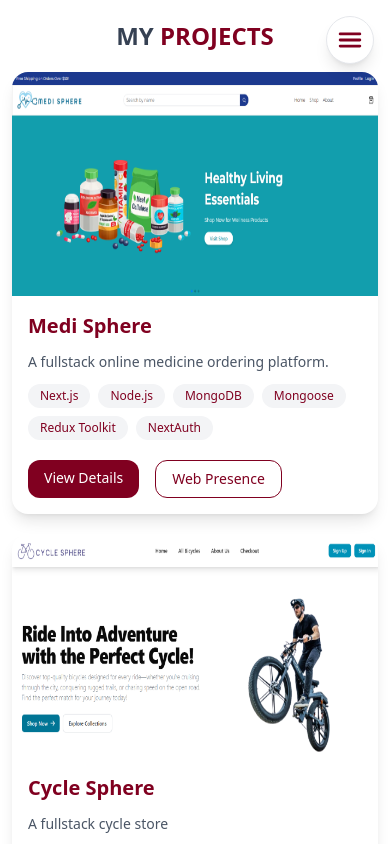
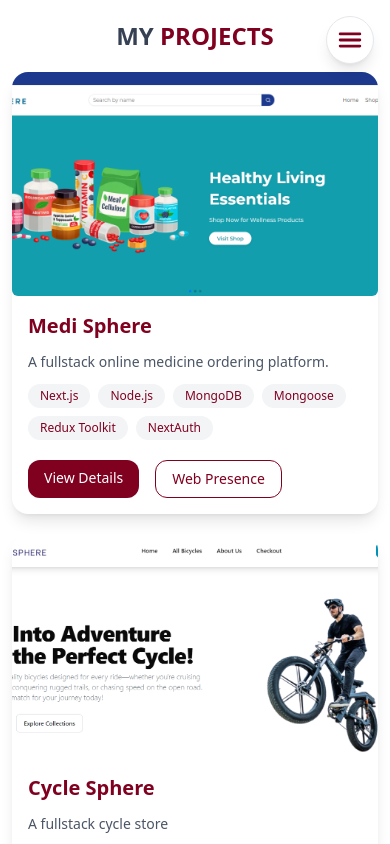
Before and after one commit to Faey2023/portfolio-of-fahima-akhter, a Next.js app: page /projects in a window 390 px wide. Shown: the top 844 px of the page. Built offline with nearby package versions, Linux system fonts and the light colour scheme.

Commit message:
color gradient added for project image

```diff
--- a/src/app/about/page.tsx
+++ b/src/app/about/page.tsx
@@ -26,7 +26,7 @@ const About = () => {
       <div className="mx-auto max-w-6xl p-10 md:p-0">
         <Heading heading={'About'} small={'me'} title={'Resume'} />
         {/* info div */}
-        <div className="flex flex-col justify-between md:flex-row">
+        <div className="flex flex-col justify-between pb-10 md:flex-row md:pb-0">
           <div>
             <h3 className="mb-5 hidden text-2xl font-bold text-gray-700 uppercase md:flex">
               Personal Infos
--- a/src/app/projects/[id]/page.tsx
+++ b/src/app/projects/[id]/page.tsx
@@ -32,7 +32,7 @@ const ProjectDetails = async ({
   const {
     project_title,
     image,
-    technologies,
+    coreTechnologies,
     liveURL,
     github,
     features,
@@ -60,7 +60,7 @@ const ProjectDetails = async ({
                   <FaCode className="text-2xl font-bold" />
                   <p>
                     <span className="font-bold">Technologies :</span>{' '}
-                    {technologies}
+                    {coreTechnologies.join(', ')}
                   </p>
                 </div>
                 <div className="flex gap-2">
--- a/src/app/projects/page.tsx
+++ b/src/app/projects/page.tsx
@@ -11,24 +11,26 @@ const Projects = () => {
     <PageWrapper>
       <div className="mx-auto max-w-6xl">
         <Heading heading={'My'} small={'Projects'} title={'works'} />
-        <div className="mx-auto mb-5 grid max-w-6xl grid-cols-1 gap-5 px-3 md:grid-cols-2 lg:grid-cols-3 lg:px-0">
+        <div className="mx-auto mb-12 grid max-w-6xl grid-cols-1 gap-5 px-3 md:grid-cols-2 lg:grid-cols-3 lg:px-0">
           {projectData.map((project: IProject) => (
             <div key={project.id}>
               <div className="group w-full overflow-hidden rounded-2xl bg-white shadow-lg transition">
-                <div className="relative">
+                <div className="group relative h-56 w-full overflow-hidden rounded-md">
                   {project.image && (
                     <Image
                       src={project.image}
                       alt="Cycle"
-                      width={1000}
-                      height={224}
-                      className="h-56 w-full"
+                      fill
+                      className="object-cover transition duration-300"
                     />
                   )}
-                  <div className="absolute top-2 right-2 flex gap-2 opacity-0 transition-opacity group-hover:opacity-100">
+
+                  <div className="pointer-events-none absolute inset-0 bg-gradient-to-t from-[#800020]/70 to-transparent opacity-0 transition-opacity duration-300 group-hover:opacity-100" />
+
+                  <div className="absolute top-2 right-2 z-10 flex gap-2 opacity-0 transition-opacity duration-300 group-hover:opacity-100">
                     <Link
                       href={project.github}
-                      target="blank"
+                      target="_blank"
                       className="rounded-full bg-[#800020] p-2 shadow"
                     >
                       <FiGithub className="text-white" />
@@ -56,7 +58,7 @@ const Projects = () => {
                     <Link
                       className="rounded-xl bg-[#800020] px-4 py-2 text-sm text-white"
                       href={`/projects/${project.id}`}
-                      target="blank"
+                      // target="blank"
                     >
                       View Details
                     </Link>
--- a/src/components/Shared/navbar/NavBar.tsx
+++ b/src/components/Shared/navbar/NavBar.tsx
@@ -31,7 +31,7 @@ const NavBar = () => {
               <li className="group relative" key={label}>
                 <Link href={href}>
                   <div className="flex h-10 w-10 items-center rounded-[50px] font-semibold uppercase opacity-0 transition-all duration-300 ease-in-out group-hover:w-32 group-hover:bg-[#800020] group-hover:text-white group-hover:opacity-100">
-                    <p className="pl-3.5">{label}</p>
+                    <p className="group-hover:pl-3.5">{label}</p>
                   </div>
 
                   <div
```
